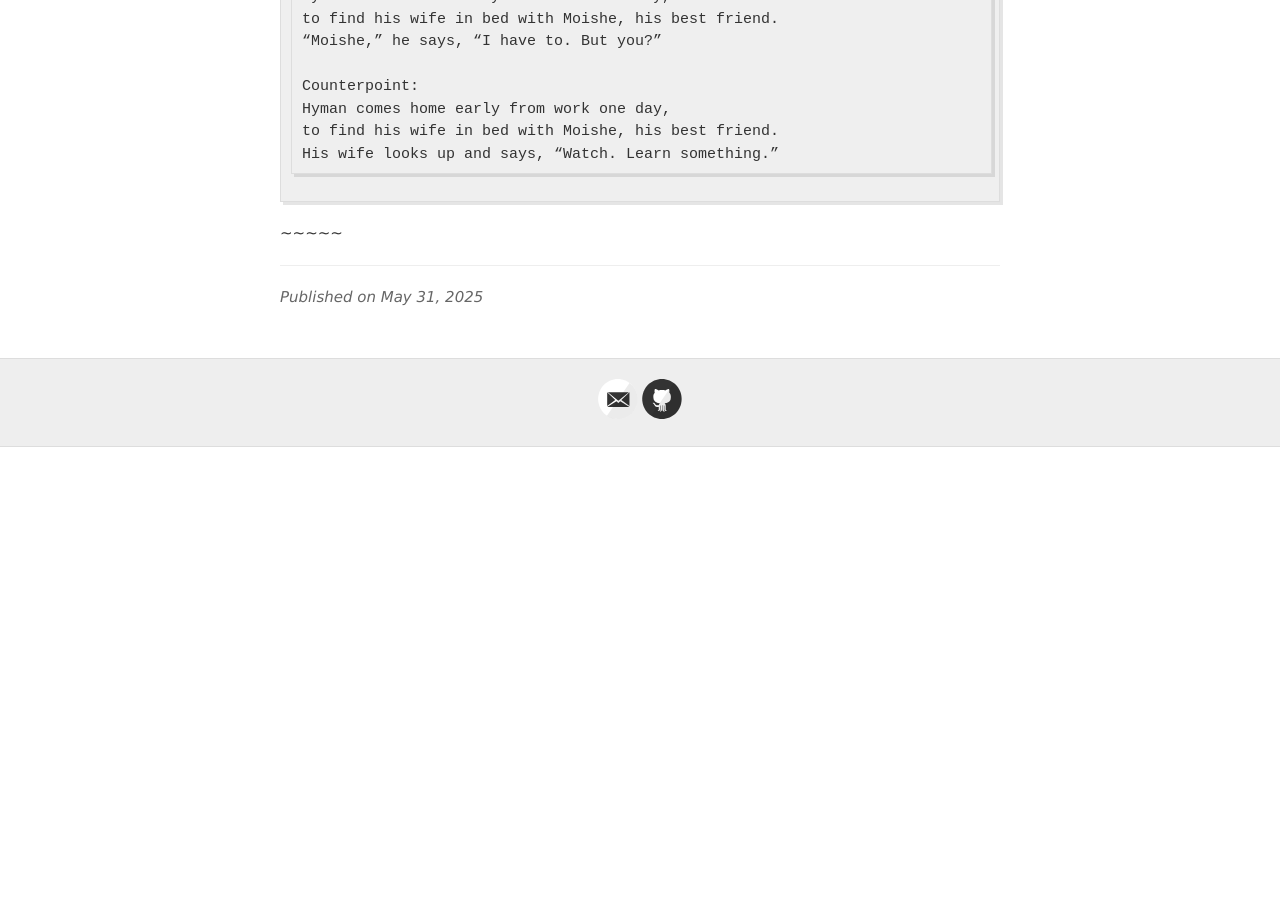
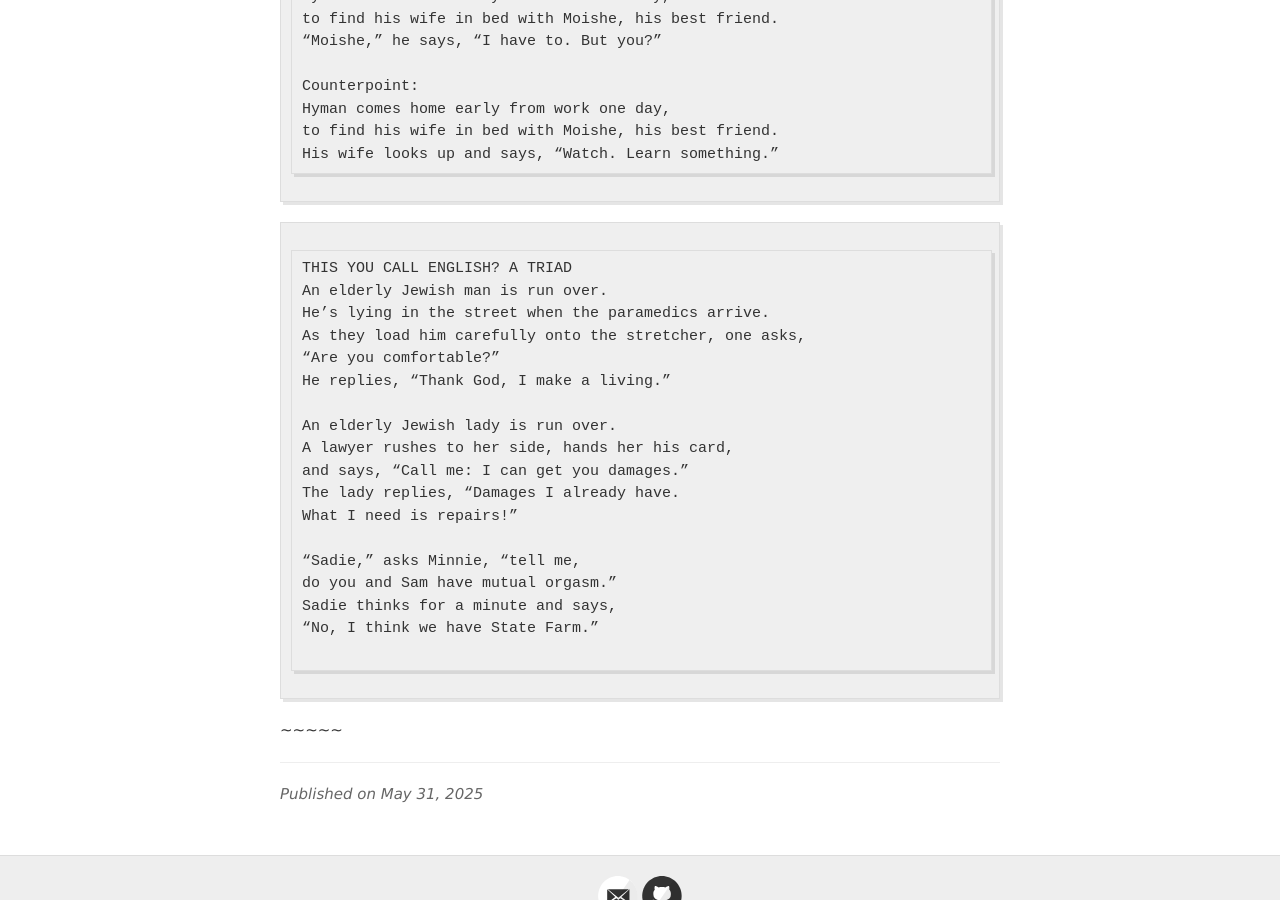
Before and after one commit to jvmallow/jvmallow.github.io, a Jekyll site: the page built from _posts/2025-05-31-Jewish_Humor.md, in a window 1280 px wide and 900 px high, scrolled down 23377 px. Built offline with Jekyll 4.4.1, drawn with Linux system fonts in a browser that asks for light colours; a script that is not in the unit is left out; before the commit the page ends 23824 px from its top, so only the background shows below that.

Commit message:
Update 2025-05-31-Jewish_Humor.md

```diff
--- a/_posts/2025-05-31-Jewish_Humor.md
+++ b/_posts/2025-05-31-Jewish_Humor.md
@@ -935,3 +935,23 @@ to find his wife in bed with Moishe, his best friend.
 His wife looks up and says, “Watch. Learn something.”
 ~~~~~
 ~~~~~
+THIS YOU CALL ENGLISH? A TRIAD
+An elderly Jewish man is run over.
+He’s lying in the street when the paramedics arrive.
+As they load him carefully onto the stretcher, one asks,
+“Are you comfortable?”
+He replies, “Thank God, I make a living.”
+
+An elderly Jewish lady is run over.
+A lawyer rushes to her side, hands her his card,
+and says, “Call me: I can get you damages.”
+The lady replies, “Damages I already have.
+What I need is repairs!”
+
+“Sadie,” asks Minnie, “tell me,
+do you and Sam have mutual orgasm.”
+Sadie thinks for a minute and says,
+“No, I think we have State Farm.”
+
+~~~~~
+~~~~~
```
